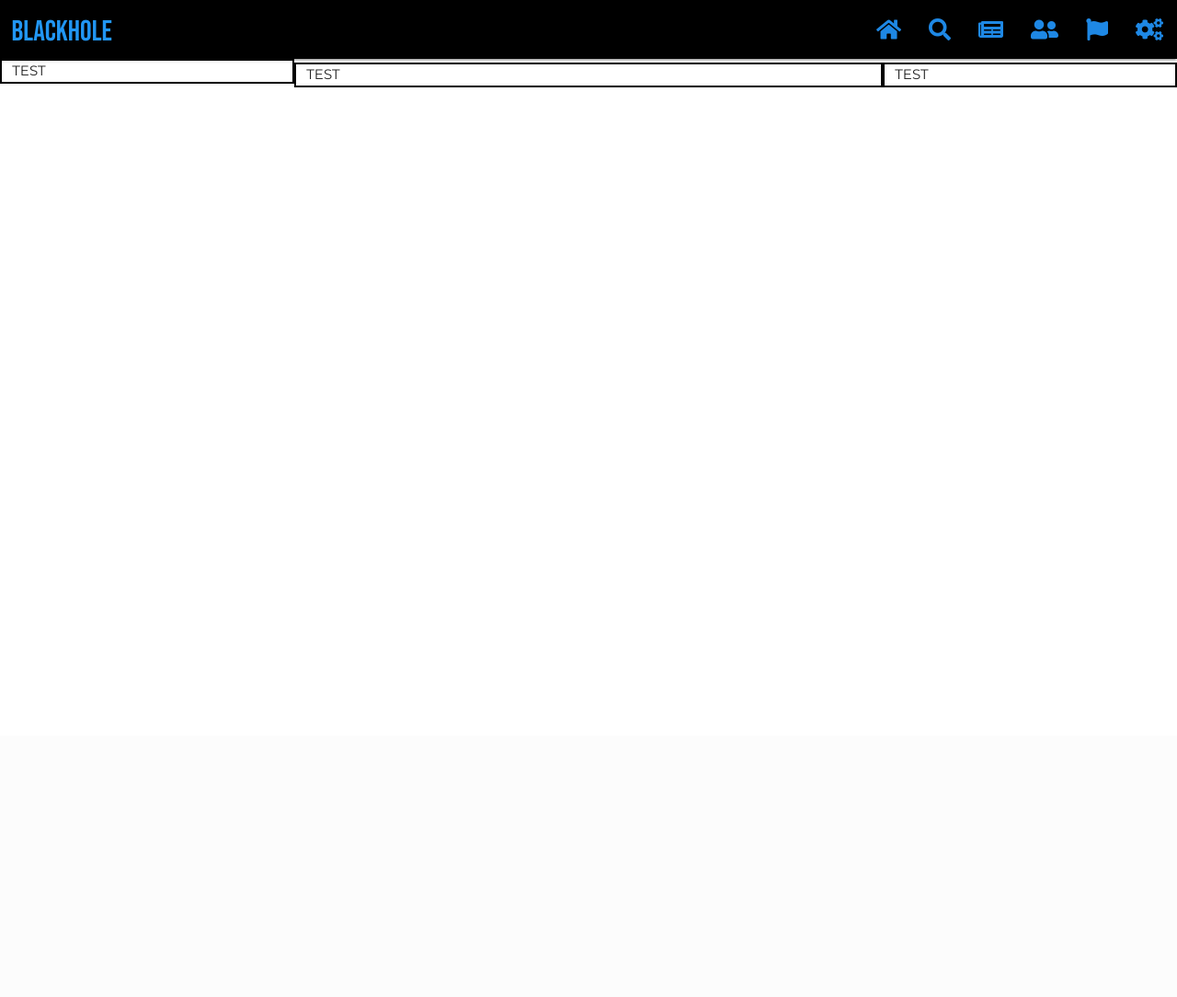
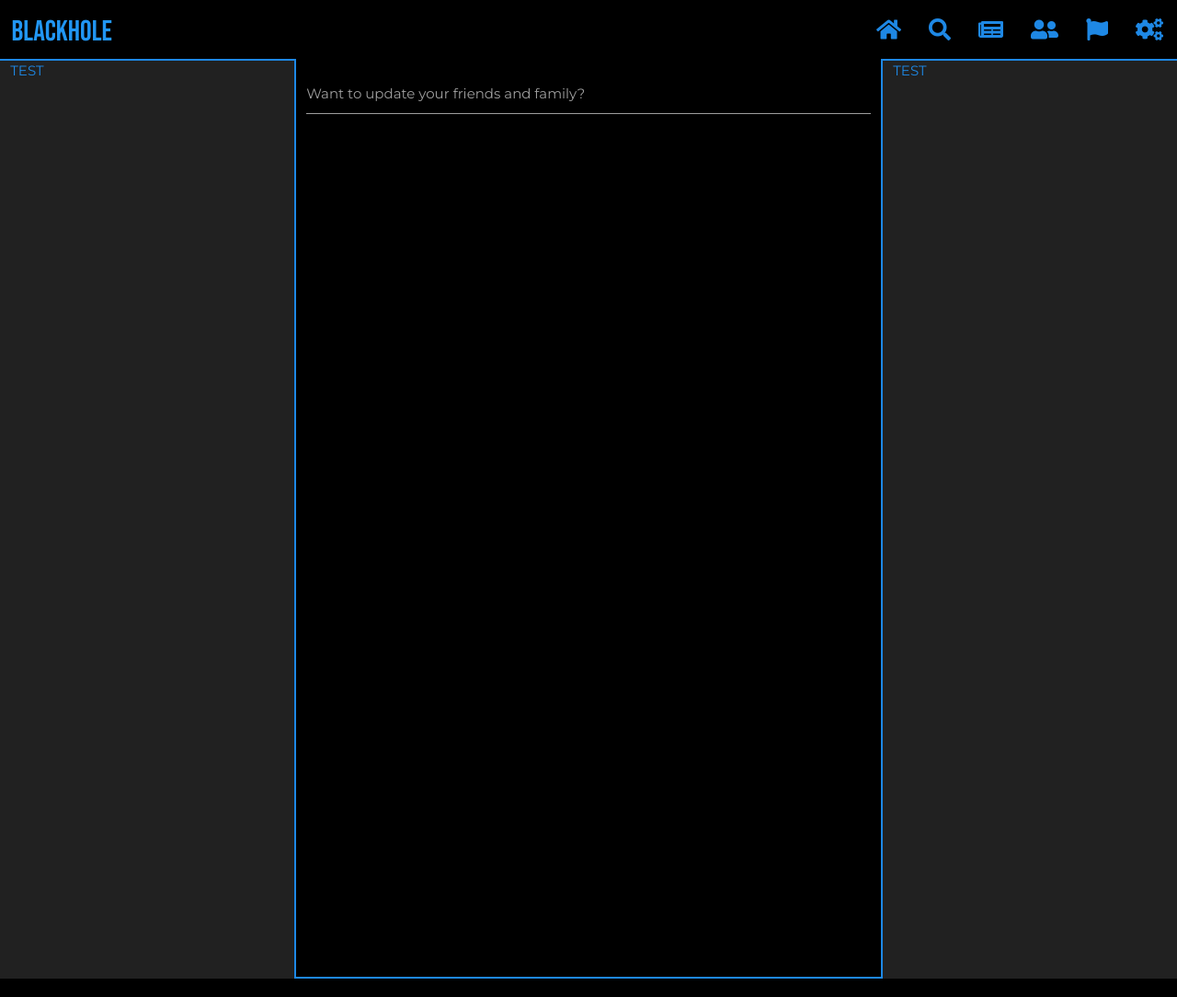
Before and after one commit to Code-Institute-Submissions/Blackhole, a Flask app: page /home in a window 1280 px wide. Shown: the whole page at 92% size. Before the commit the page ends 95 px from the top, so only its background shows below. Run offline with Flask 2, Linux system fonts and the light colour scheme; some libraries are stand-ins or nearby versions.

Commit message:
continued to style the home section, adding basic forms, and color scheme

```diff
--- a/app.py
+++ b/app.py
@@ -82,8 +82,10 @@ def support():
     return render_template('support.html')
 
 
-@app.route('/home')
+@app.route('/home', methods=["GET", "POST"])
 def home():
+    if request.method == 'POST':
+        return redirect(url_for('home'))
     return render_template('home.html')
 
 
--- a/static/css/style.css
+++ b/static/css/style.css
@@ -33,9 +33,13 @@ nav .brand-logo {
     border: solid 2px #1565c0;
 }
 
-#callout #landing-card input,
+#callout #landing-card input {
+    color: #1e88e5;
+}
+
 #nav-mobile li a{
     color: #1e88e5;
+    height: 64px;
 }
 
 @media only screen and (max-width: 350px) {
@@ -49,6 +53,19 @@ nav .brand-logo {
   justify-content: space-between;
 }
 
+#acitivity .contain {
+    border: 2px solid #1e88e5;
+    border-top: none;
+    height: 1000px;
+}
+
+#friends-list .contain,
+#profile-home .contain {
+    border-top:  2px solid #1e88e5;
+    color: #1e88e5;
+    height: 1000px;
+}
+
 @media only screen and (min-width: 600px) {
     #nav-mobile {
         float: right;
--- a/templates/home.html
+++ b/templates/home.html
@@ -2,35 +2,32 @@
 {% block styles %}
 {% endblock %}
 {% block content %}
-<style>
-body {
-background-color: white;
-}
-
-.col {
-    border: solid 2px black;
-}
-</style>
 <section class="row">
-<div id="profile-home" style="background-color: white;">
-        <div class="col s0 m4 l3">
+<!-- PROFILE SECTION -->
+    <div id="profile-home" class="side-view">
+        <div class="col s0 m4 l3 contain grey darken-4">
         TEST
         </div>
     </div>
-</div>
-<div id="acitivity" style="background-color: red;">
-        <div class="col s12 m8 l6">
+<!-- ACTIVITY / NEWS FEED -->
+    <div id="acitivity">
+        <div class="col s12 m8 l6 contain">
+              <div class="row">
+    <form method="POST" action="{{ url_for('home') }}" >
+        <div class="input-field col s12">
+          <textarea id="acitivity-post" name="acitivity-post" class="materialize-textarea"></textarea>
+          <label for="acitivity-post">Want to update your friends and family?</label>
+        </div>
+    </form>
+  </div>
+        </div>
+    </div>
+<!-- FRIENDS -->
+    <div id="friends-list" class="side-view">
+        <div class="col s0 m0 l3 contain grey darken-4">
         TEST
         </div>
     </div>
-</div>
-
-<div id="friends-list" style="background-color: blue;">
-        <div class="col s0 m0 l3">
-        TEST
-        </div>
-    </div>
-</div>
 </section>
 
 {% endblock %}
```
